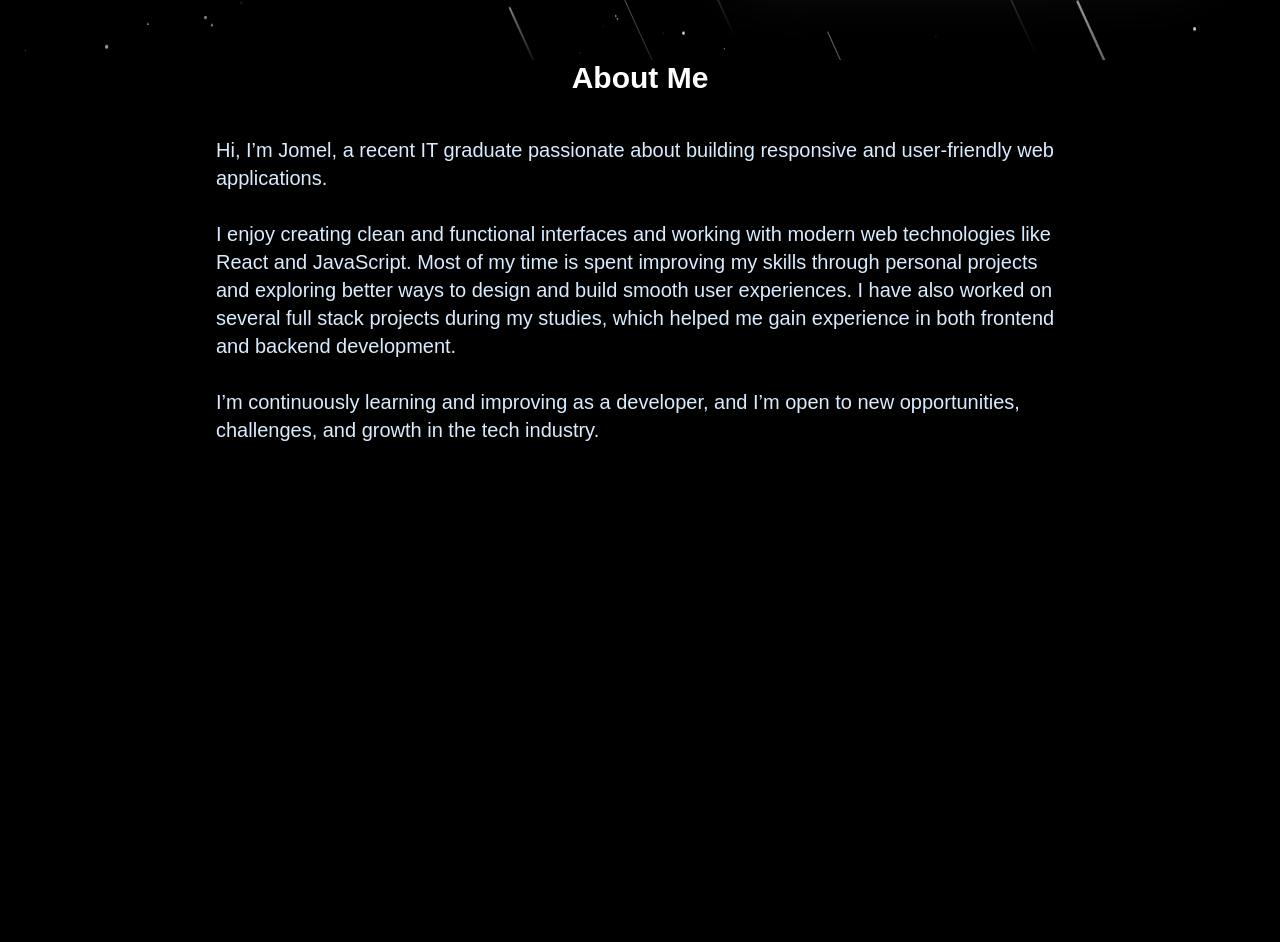
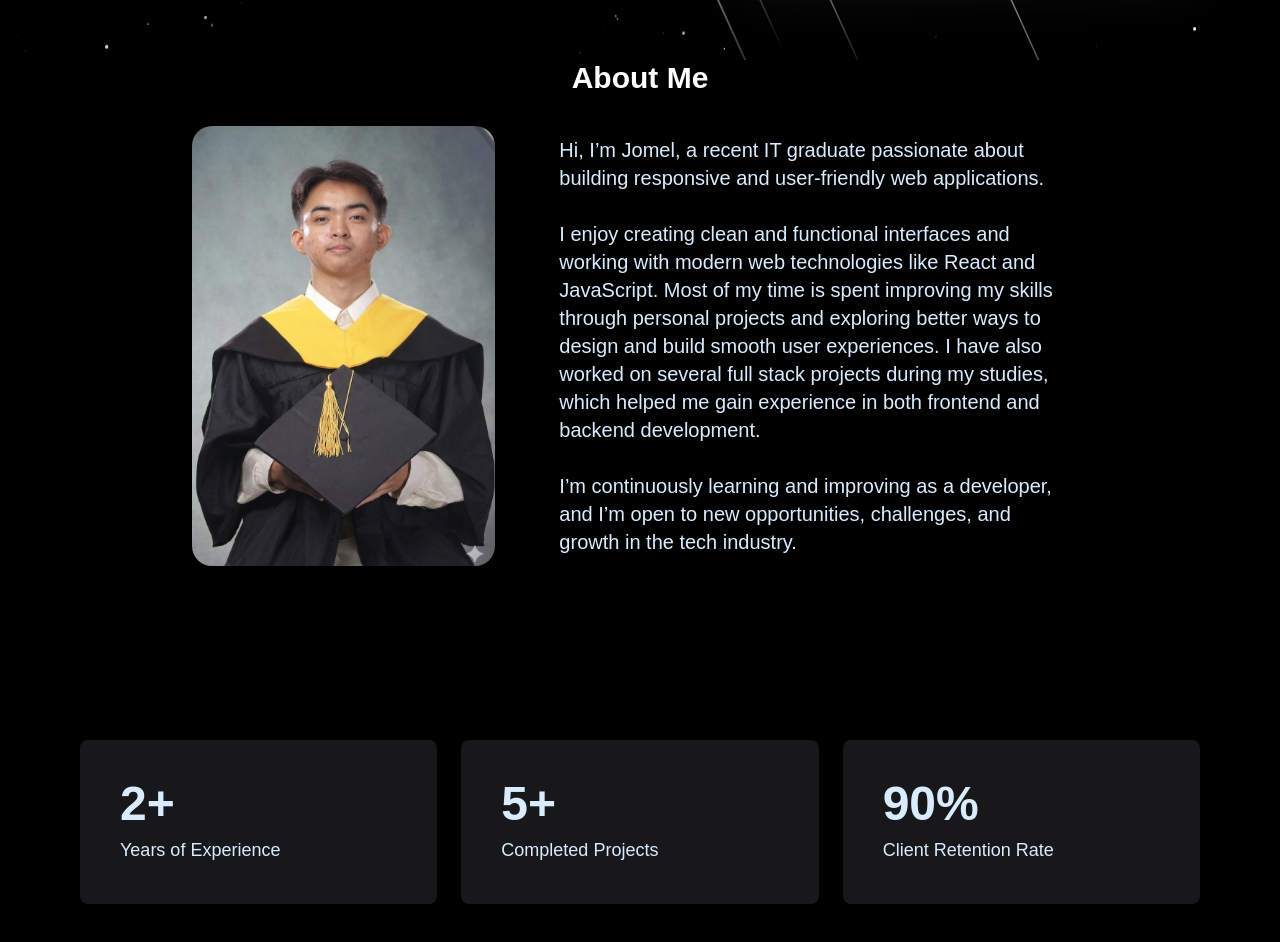
Before and after one commit to Sesante1/myPortfolio, a React (Vite) app in the folder frontend/: page / in a window 1280 px wide. Shown: the part 820-1762 px from the top of the page. Before the commit the page ends 1288 px from the top, so only its background shows below. Built offline with nearby package versions, Linux system fonts and the light colour scheme; a web font is replaced by a local one.

Commit message:
Added Counter

```diff
--- a/frontend/src/components/AnimatedCounter.jsx
+++ b/frontend/src/components/AnimatedCounter.jsx
@@ -1,26 +1,60 @@
-// import { useRef } from "react";
-// import { CountUp } from "react-countup";
+import { useRef } from "react";
+import gsap from "gsap";
+import { useGSAP } from "@gsap/react";
+import { ScrollTrigger } from "gsap/all";
 
-// import { counterItems } from "../constants/index.js";
+import { counterItems } from "../constants";
 
-// const AnimatedCounter = () => {
-//   return (
-//     <div id="counter" className="padding-x-lg xl:mt-0 mt-32">
-//       <div className="mx-auto grid-4-cols">
-//         {counterItems.map((item, index) => (
-//           <div
-//             key={index}
-//             className="bg-zinc-900 rounded-lg p-10 flex flex-col justify-center"
-//           >
-//             <div className="counter-number text-white-50 text-5xl font-bold mb-2">
-//               <CountUp suffix={item.suffix} end={item.value} />
-//             </div>
-//             <div className="text-white-50 text-lg">{item.label}</div>
-//           </div>
-//         ))}
-//       </div>
-//     </div>
-//   );
-// };
+gsap.registerPlugin(ScrollTrigger);
 
-// export default AnimatedCounter;
+const AnimatedCounter = () => {
+  const counterRef = useRef(null);
+  const countersRef = useRef([]);
+
+  useGSAP(() => {
+    countersRef.current.forEach((counter, index) => {
+      const numberElement = counter.querySelector(".counter-number");
+      const item = counterItems[index];
+
+      // Set initial value to 0
+      gsap.set(numberElement, { innerText: "0" });
+
+      // Create the counting animation
+      gsap.to(numberElement, {
+        innerText: item.value,
+        duration: 2.5,
+        ease: "power2.out",
+        snap: { innerText: 1 }, // Ensures whole numbers
+        scrollTrigger: {
+          trigger: "#counter",
+          start: "top center",
+        },
+        // Add the suffix after counting is complete
+        onComplete: () => {
+          numberElement.textContent = `${item.value}${item.suffix}`;
+        },
+      });
+    }, counterRef);
+  }, []);
+
+  return (
+    <div id="counter" ref={counterRef} className="padding-x-lg xl:mt-0 mt-32">
+      <div className="mx-auto grid-3-cols">
+        {counterItems.map((item, index) => (
+          <div
+            key={index}
+            ref={(el) => el && (countersRef.current[index] = el)}
+            className="bg-zinc-900 rounded-lg p-10 flex flex-col justify-center"
+          >
+            <div className="counter-number text-white-50 text-5xl font-bold mb-2">
+              0 {item.suffix}
+            </div>
+            <div className="text-white-50 text-lg">{item.label}</div>
+          </div>
+        ))}
+      </div>
+    </div>
+  );
+};
+
+export default AnimatedCounter;
--- a/frontend/src/constants/index.js
+++ b/frontend/src/constants/index.js
@@ -11,7 +11,6 @@ export const words = [
 
 export const counterItems = [
   { value: 2, suffix: "+", label: "Years of Experience" },
-  { value: 200, suffix: "+", label: "Satisfied Clients" },
-  { value: 108, suffix: "+", label: "Completed Projects" },
+  { value: 5, suffix: "+", label: "Completed Projects" },
   { value: 90, suffix: "%", label: "Client Retention Rate" },
 ];
--- a/frontend/src/sections/AboutMe.jsx
+++ b/frontend/src/sections/AboutMe.jsx
@@ -1,5 +1,5 @@
 import React from "react";
-// import AnimatedCounter from "../components/AnimatedCounter";
+import AnimatedCounter from "../components/AnimatedCounter";
 
 const aboutMe = () => {
   return (
@@ -8,6 +8,15 @@ const aboutMe = () => {
         <h1 className="text-3xl font-bold text-white mb-4 text-center">
           About Me
         </h1>
+        <div className="flex flex-col md:flex-row items-center gap-10 mb-10">
+          <div className="relative w-540 h-110  overflow-hidden shadow-lg rounded-[20px]">
+            <img
+              src="/images/GradPic.jpg"
+              alt="Profile"
+              className="w-full h-full object-cover"
+            />
+          </div>
+
           <div className=" p-6 rounded-lg">
             <p className="text-white-50 md:text-xl relative z-10 pointer-events-none">
               Hi, I’m Jomel, a recent IT graduate passionate about building
@@ -16,20 +25,24 @@ const aboutMe = () => {
               <br />
               I enjoy creating clean and functional interfaces and working with
               modern web technologies like React and JavaScript. Most of my time
-            is spent improving my skills through personal projects and exploring
-            better ways to design and build smooth user experiences. I have also
-            worked on several full stack projects during my studies, which
-            helped me gain experience in both frontend and backend development.
+              is spent improving my skills through personal projects and
+              exploring better ways to design and build smooth user experiences.
+              I have also worked on several full stack projects during my
+              studies, which helped me gain experience in both frontend and
+              backend development.
               <br />
               <br />
-            I’m continuously learning and improving as a developer, and I’m open
-            to new opportunities, challenges, and growth in the tech industry.
+              I’m continuously learning and improving as a developer, and I’m
+              open to new opportunities, challenges, and growth in the tech
+              industry.
             </p>
           </div>
         </div>
+      </div>
 
-      {/* <AnimatedCounter /> */}
-      {/* <div className="h-100" /> */}
+      <div className="h-30" />
+      <AnimatedCounter />
+      <div className="h-100" />
     </div>
   );
 };
```
Lines whose indentation alone changed are shown as unchanged.
